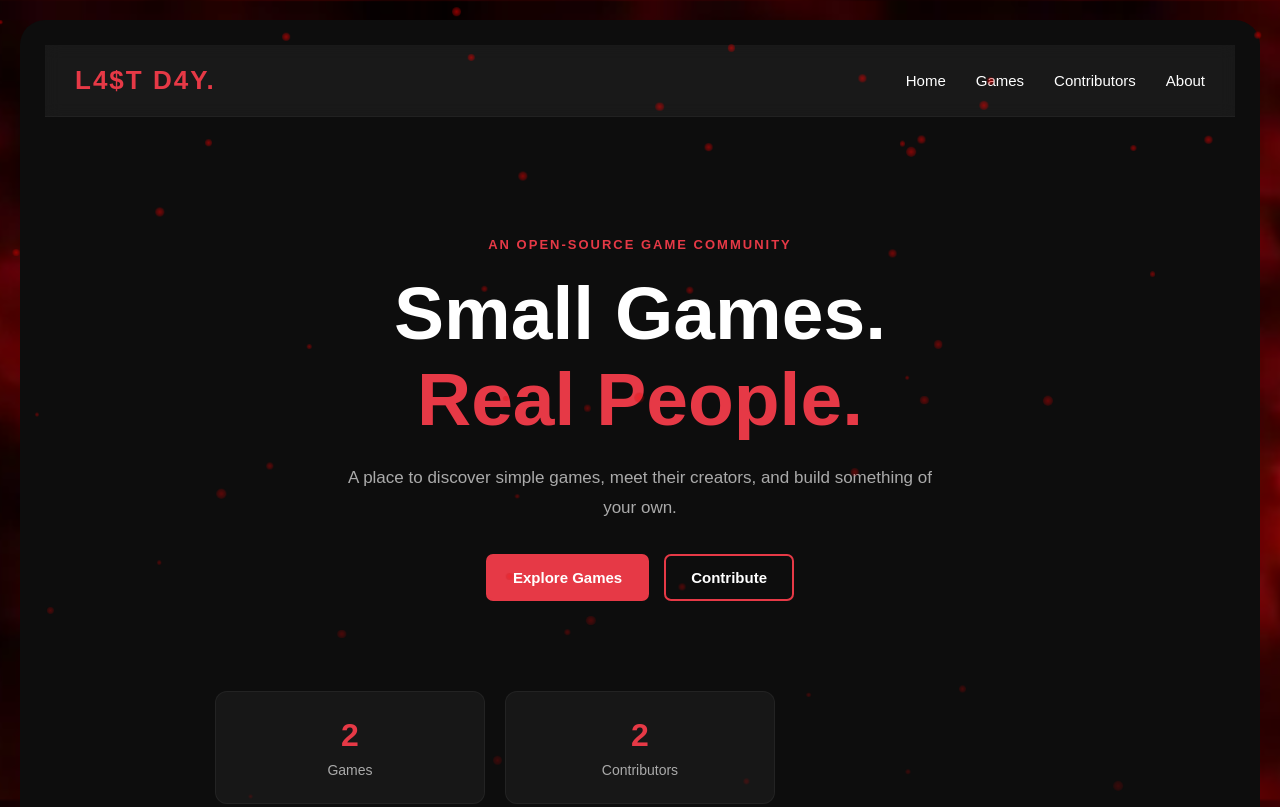
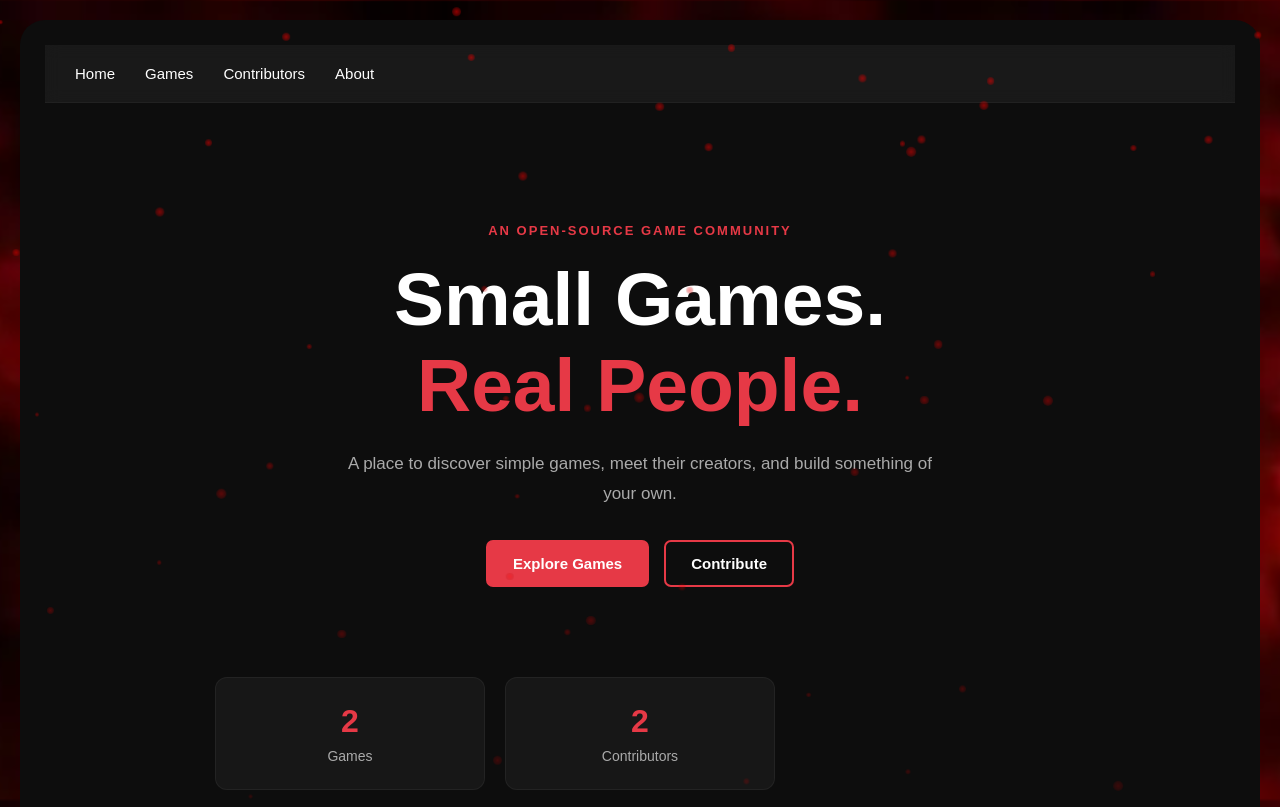
Before and after one commit to sabirhusseinbalal/sabirhusseinbalal.github.io, a plain HTML site: page index.html in a window 1280 px wide. Shown: the top 807 px of the page. Drawn offline with Linux system fonts and the light colour scheme.

Commit message:
Update index.html

```diff
--- a/index.html
+++ b/index.html
@@ -453,7 +453,7 @@
     <div class="page">
       <!-- Navigation -->
       <header class="header">
-        <a href="#home" class="logo">L4$T D4Y.</a>
+
 
         <nav>
           <a href="#home">Home</a>
```
